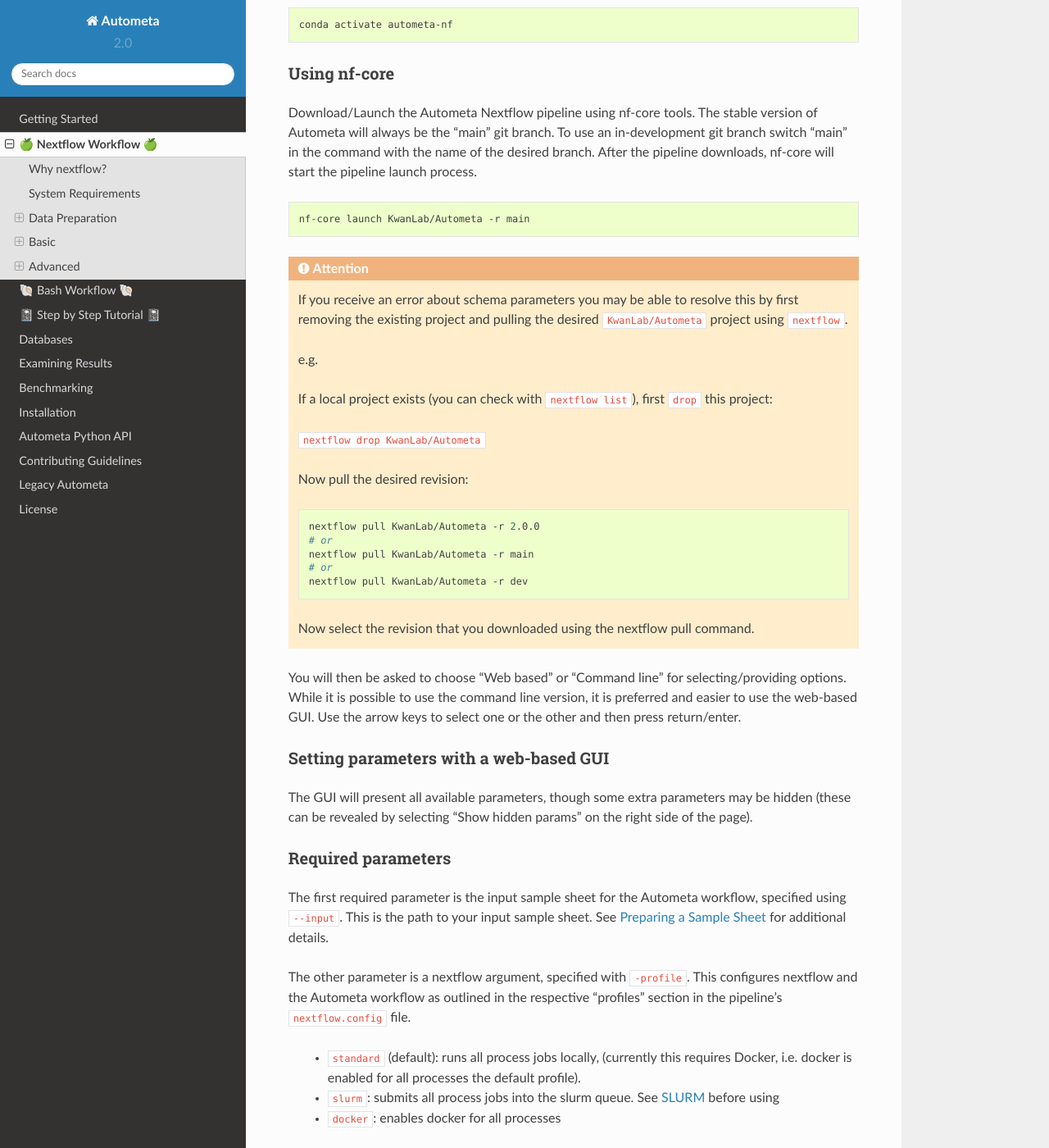
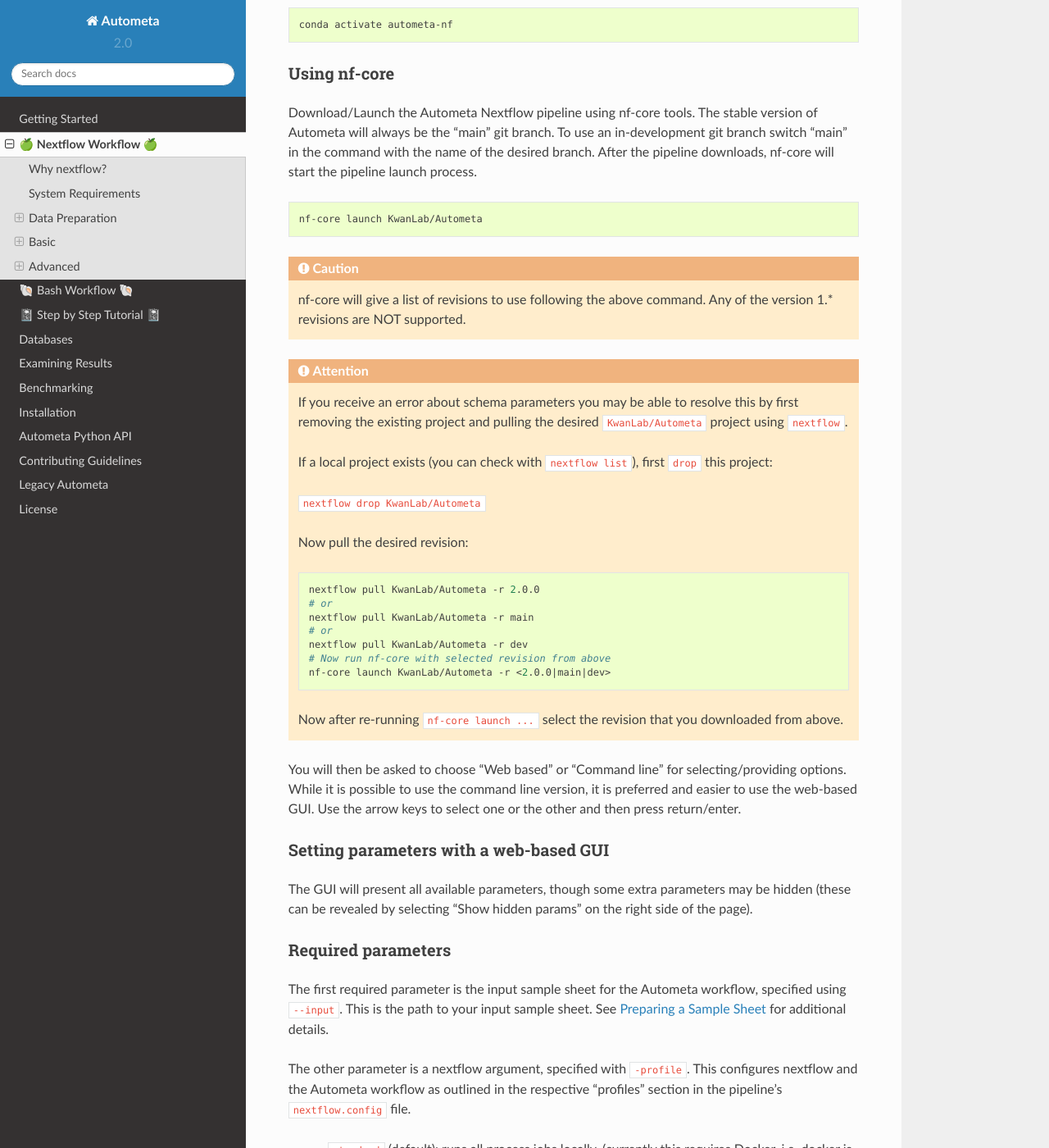
Before and after one commit to KwanLab/Autometa, a Sphinx documentation site: the page built from docs/source/nextflow-workflow.rst, in a window 1280 px wide and 1400 px high, scrolled down 3620 px. Shown: the whole window at 82% size. Built offline with Sphinx 7.4.7 and the Read the Docs theme 2.0.0, drawn with Linux system fonts in a browser that asks for light colours; pages that are not in the unit, such as notebooks, are missing from menus; some of the changed text lies outside the part shown.

Commit message:
Update nextflow-workflow.rst

```diff
--- a/docs/source/nextflow-workflow.rst
+++ b/docs/source/nextflow-workflow.rst
@@ -66,7 +66,7 @@
 sub-workflow. The second example uses pre-calculated coverage information by providing a coverage table *with* the input metagenome assembly.
 The third example retrieves coverage information from the assembly contig headers (Currently, this is only available with metagenomes assembled using SPAdes)
 
-.. attention::
+.. note::
 
     If you have paired-end read information, you can supply these file paths within the sample sheet and the coverage
     table will be computed for you (See ``example_1`` in the example sheet below).
@@ -189,15 +189,18 @@
 
 .. code-block:: bash
 
-    nf-core launch KwanLab/Autometa -r main
+    nf-core launch KwanLab/Autometa
+
+.. caution::
+
+    nf-core will give a list of revisions to use following the above command.
+    Any of the version 1.* revisions are NOT supported.
 
 .. attention::
 
     If you receive an error about schema parameters you may be able to resolve this
     by first removing the existing project and pulling the desired ``KwanLab/Autometa``
     project using ``nextflow``.
-
-    e.g.
 
     If a local project exists (you can check with ``nextflow list``), first ``drop`` this project:
 
@@ -212,8 +215,10 @@
         nextflow pull KwanLab/Autometa -r main
         # or
         nextflow pull KwanLab/Autometa -r dev
+        # Now run nf-core with selected revision from above
+        nf-core launch KwanLab/Autometa -r <2.0.0|main|dev>
 
-    Now select the revision that you downloaded using the nextflow pull command.
+    Now after re-running ``nf-core launch ...`` select the revision that you downloaded from above.
 
 You will then be asked to choose "Web based" or "Command line" for selecting/providing options.
 While it is possible to use the command line version, it is preferred and easier to use the web-based GUI.
@@ -266,23 +271,28 @@
 the page. After returning to the terminal you should be provided the option
 :code:`Do you want to run this command now?  [y/n]`  enter :code:`y` to begin the pipeline.
 
-.. note::
+This process will lead to nf-core tools creating a file named :code:`nf-params.json`.
+This file contains your specified parameters that differed from the pipeline's defaults.
+This file can also be manually modified and/or shared to allow reproducible configuration
+of settings (e.g. among members within a lab sharing the same server).
 
-    This process will lead to nf-core tools creating a file named :code:`nf-params.json`.
-    This file contains your specified parameters that differed from the pipeline's defaults.
-    This file can also be manually modified and/or shared to allow reproducible configuration
-    of settings (e.g. among members within a lab sharing the same server).
-
-    Additionally all Autometa specific pipeline parameters can be used as command line arguments
-    using the :code:`nextflow run ...` command by prepending the parameter name with two hyphens
-    (e.g. :code:`--outdir /path/to/output/workflow/results`)
+Additionally all Autometa specific pipeline parameters can be used as command line arguments
+using the :code:`nextflow run ...` command by prepending the parameter name with two hyphens
+(e.g. :code:`--outdir /path/to/output/workflow/results`)
 
 .. caution::
 
     If you are restarting from a previous run, **DO NOT FORGET** to also add the ``-resume`` flag to the nextflow run command.
-
     **Notice only 1 hyphen is used** with the ``-resume`` nextflow parameter!
 
+.. note::
+
+    You can run the ``KwanLab/Autometa`` project without using nf-core if you already have a correctly
+    formatted parameters file. (like the one generated from ``nf-core launch ...``, i.e. ``nf-params.json``)
+
+    .. code-block:: bash
+
+        nextflow run KwanLab/Autometa -params-file nf-params.json -profile slurm -resume
 
 Advanced
 ########
```
